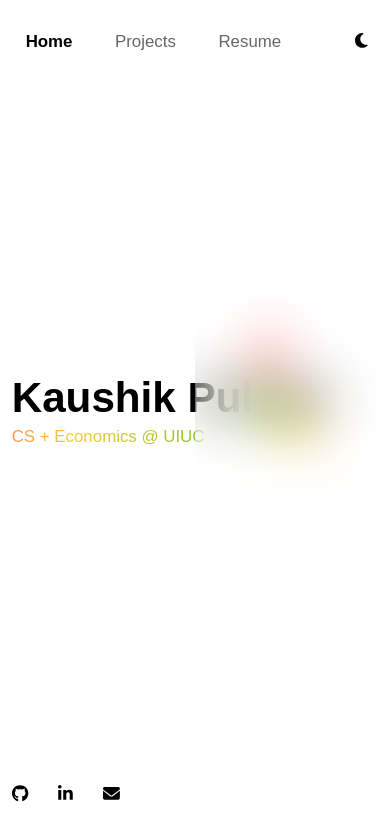
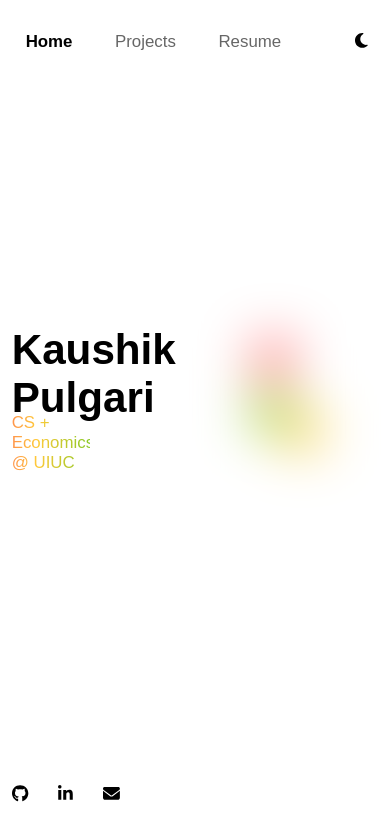
Before and after one commit to kpulgari/old-kpulgari, a React (Vite) app: page / in a window 390 px wide. Shown: the top 840 px of the page. Built offline with nearby package versions, Linux system fonts and the light colour scheme.

Commit message:
Fix sizing

```diff
--- a/src/styles/Home.css
+++ b/src/styles/Home.css
@@ -8,15 +8,21 @@
   --font-size-header: 4vw;
   --blob-width: 50vw;
   --blob-blur: 60%;
+  --word-break: max-content;
+  --word-break-blurb: max-content;
+  --blurb-margin: 37vh;
 }
 
 @media screen and (max-width: 768px) {
   :root {
-    --blob-size: 8vw;
+    --blob-size: 10vw;
     --font-size: 2vh;
     --font-size-header: 5vh;
     --blob-width: 50vw;
-    --blob-blur: 50%;
+    --blob-blur: 55%;
+    --word-break: 10%;
+    --word-break-blurb: 20%;
+    --blurb-margin: 34vh;
   }
 }
 
@@ -90,7 +96,7 @@
 
 .homepage.header {
   font-size: var(--font-size-header);
-  width: max-content;
+  width: var(--word-break);
   height: min-content;
   justify-content: left;
   align-items: center;
@@ -106,13 +112,13 @@
 
 .homepage.blurb {
   font-size: var(--font-size);
-  width: max-content;
+  width: var(--word-break-blurb);
   height: min-content;
   justify-content: left;
   align-items: center;
   background-color: transparent;
   margin-left: 3vw;
-  margin-bottom: 37vh;
+  margin-bottom: var(--blurb-margin);
   animation: text-background-pan 3s linear infinite;
   background: linear-gradient(
     to right,
```
